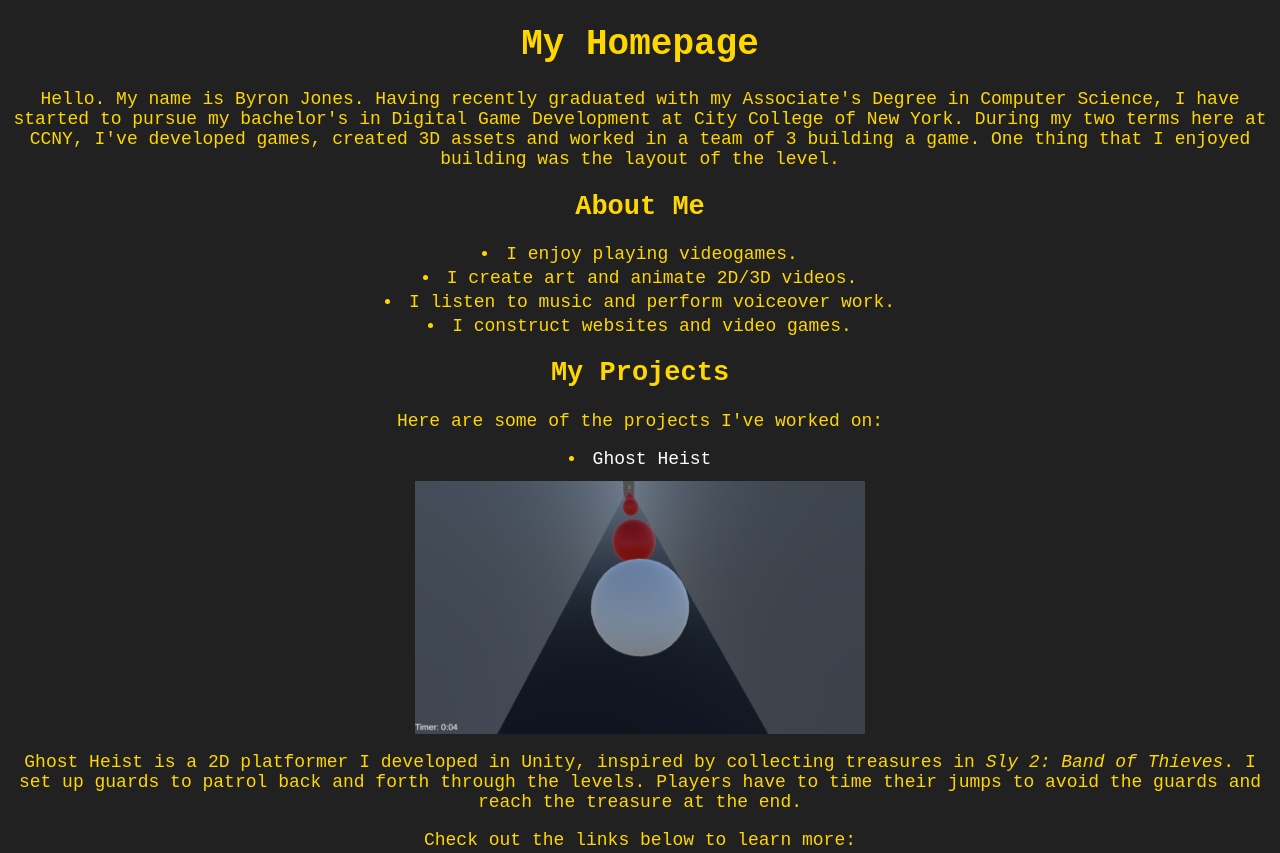
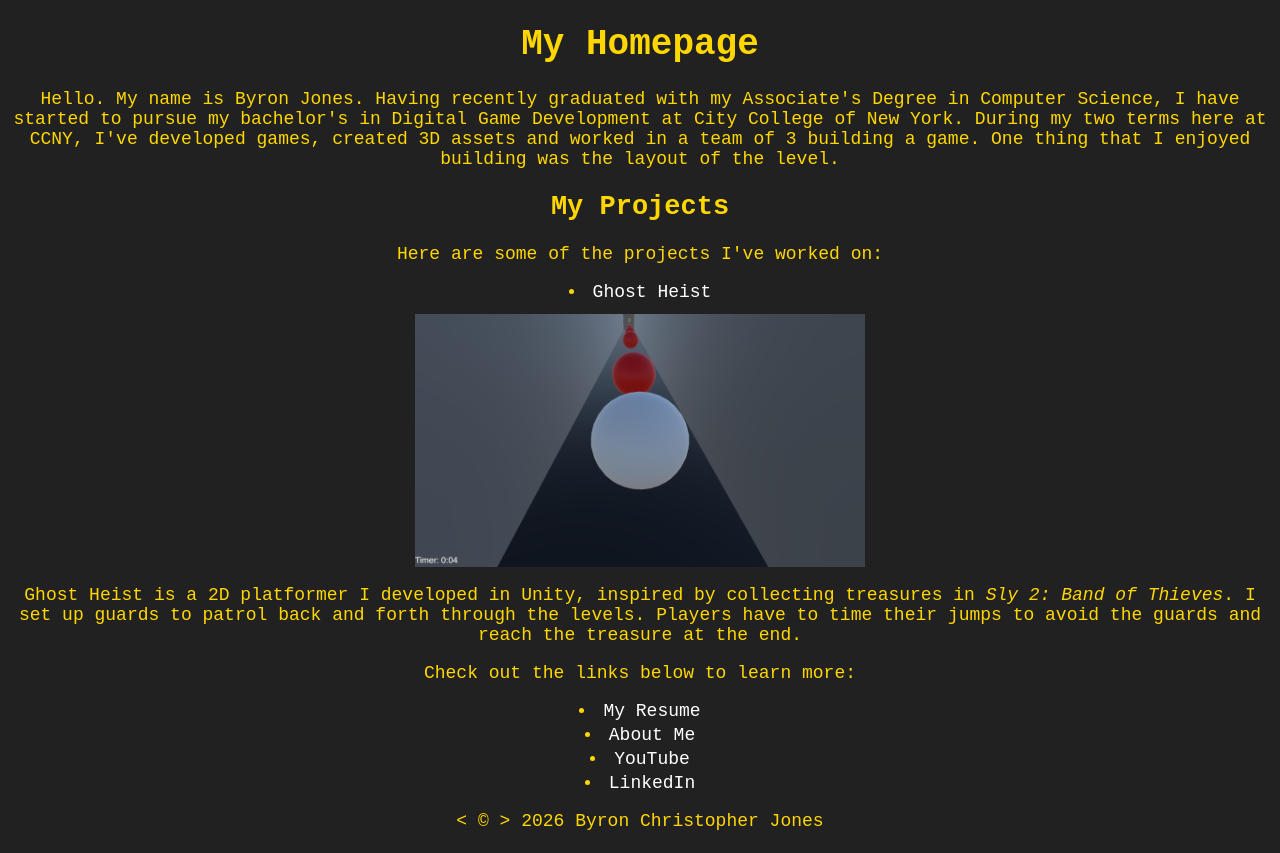
Before and after one commit to BBrumsey/portfolio-website, a plain HTML site: page index.html in a window 1280 px wide. Shown: the top 853 px of the page. Drawn offline with Linux system fonts and the light colour scheme.

Commit message:
Update
Fixed up Homepage

```diff
--- a/index.html
+++ b/index.html
@@ -16,13 +16,6 @@
 
             <p>Hello. My name is Byron Jones. Having recently graduated with my Associate's Degree in Computer Science, I have started to pursue my bachelor's in Digital Game Development at City College of New York. During my two terms here at CCNY, I've developed games, created 3D assets and worked in a team of 3 building a game. One thing that I enjoyed building was the layout of the level.</p>
 
-            <h2> About Me</h2>
-            <ul>
-                <li>I enjoy playing videogames.</li>
-                <li>I create art and animate 2D/3D videos.</li>
-                <li>I listen to music and perform voiceover work.</li>
-                <li>I construct websites and video games.</li>
-            </ul>
         <main>
             <section>
                 <h2>My Projects</h2>
```
